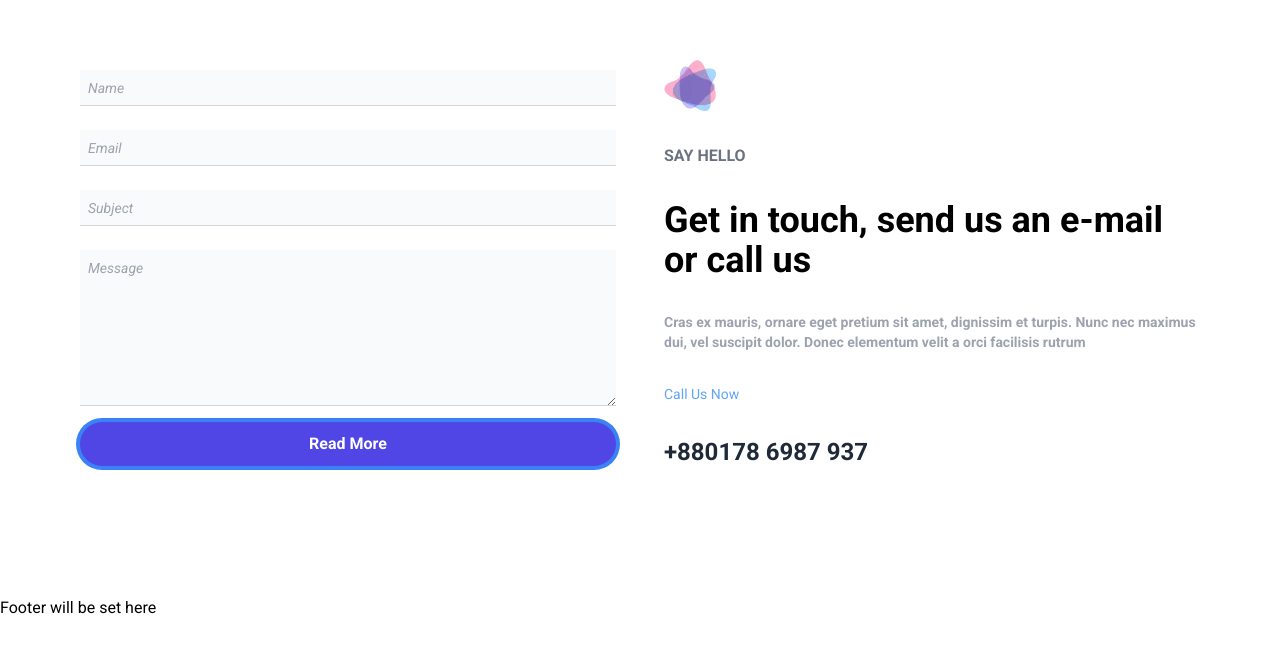
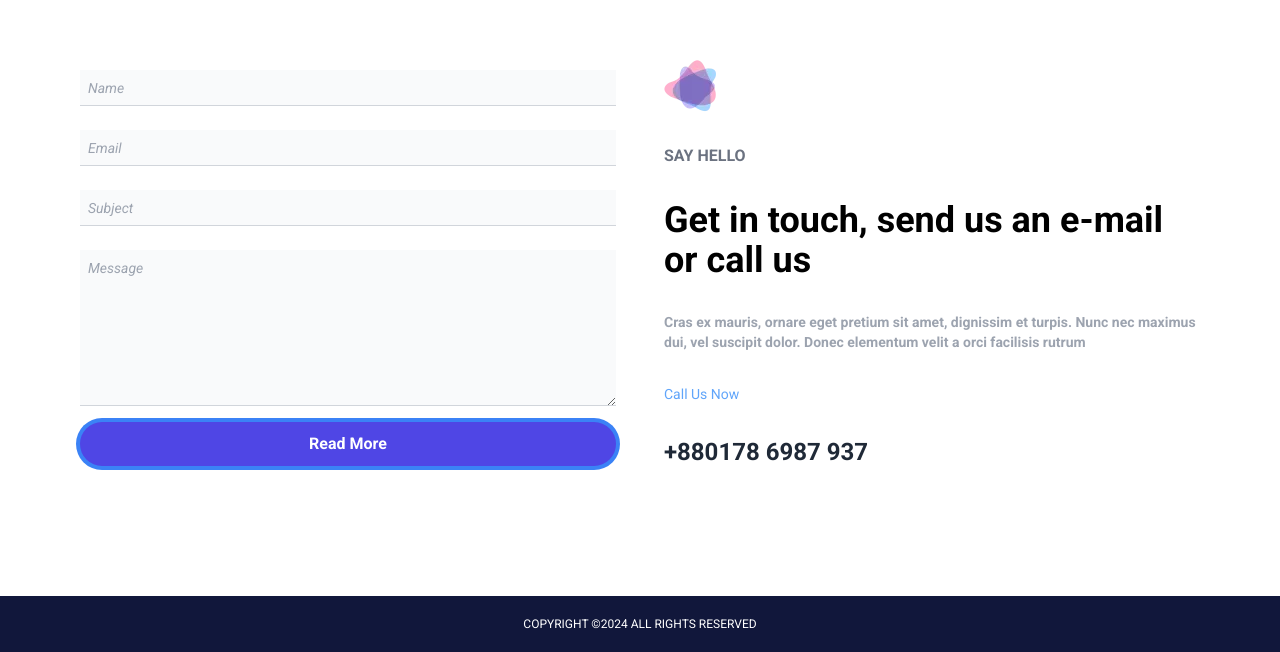
Before and after one commit to himibaba10/inzak, a React (Vite) app: page / in a window 1280 px wide. Shown: the part 2081-2733 px from the top of the page. Before the commit the page ends 2701 px from the top, so only its background shows below. Built offline with nearby package versions, Linux system fonts and the light colour scheme.

Commit message:
Added the footer section

```diff
--- a/src/components/Footer.jsx
+++ b/src/components/Footer.jsx
@@ -1,5 +1,10 @@
 const Footer = () => {
-  return <div>Footer will be set here</div>;
+  const currentYear = new Date().getFullYear();
+  return (
+    <footer className="bg-[#11173b] text-center py-5 text-white text-xs">
+      COPYRIGHT ©{currentYear} ALL RIGHTS RESERVED
+    </footer>
+  );
 };
 
 export default Footer;
```
